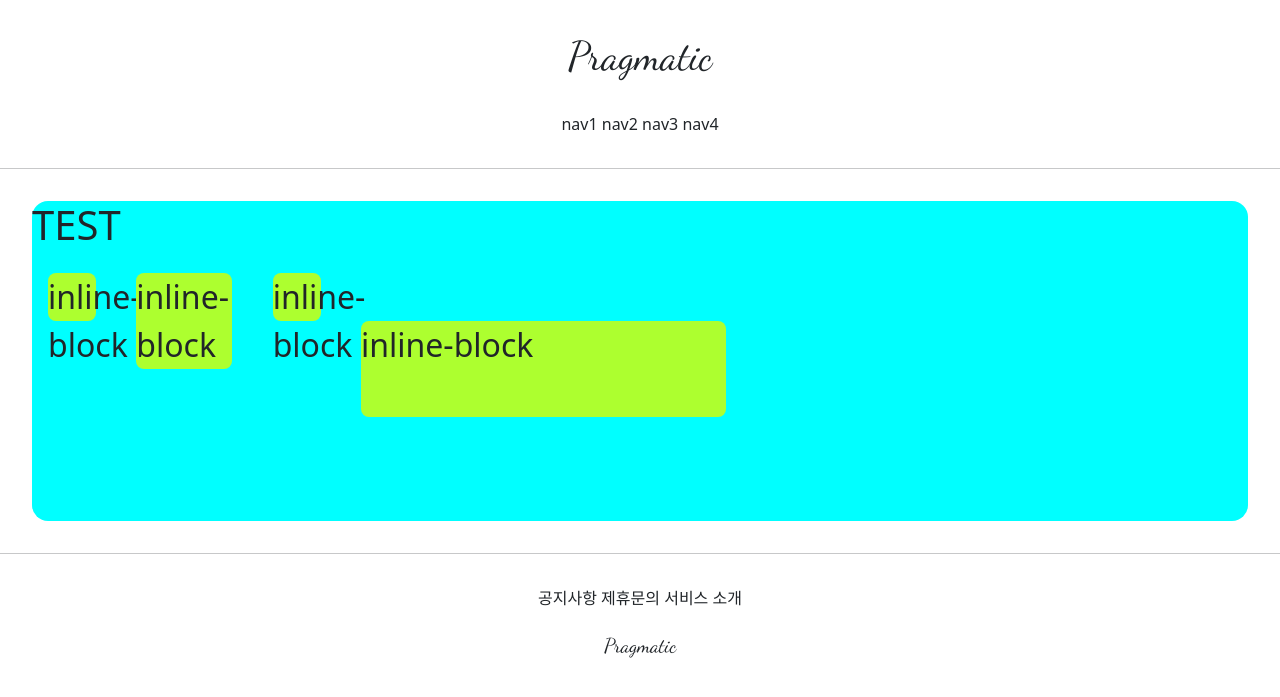
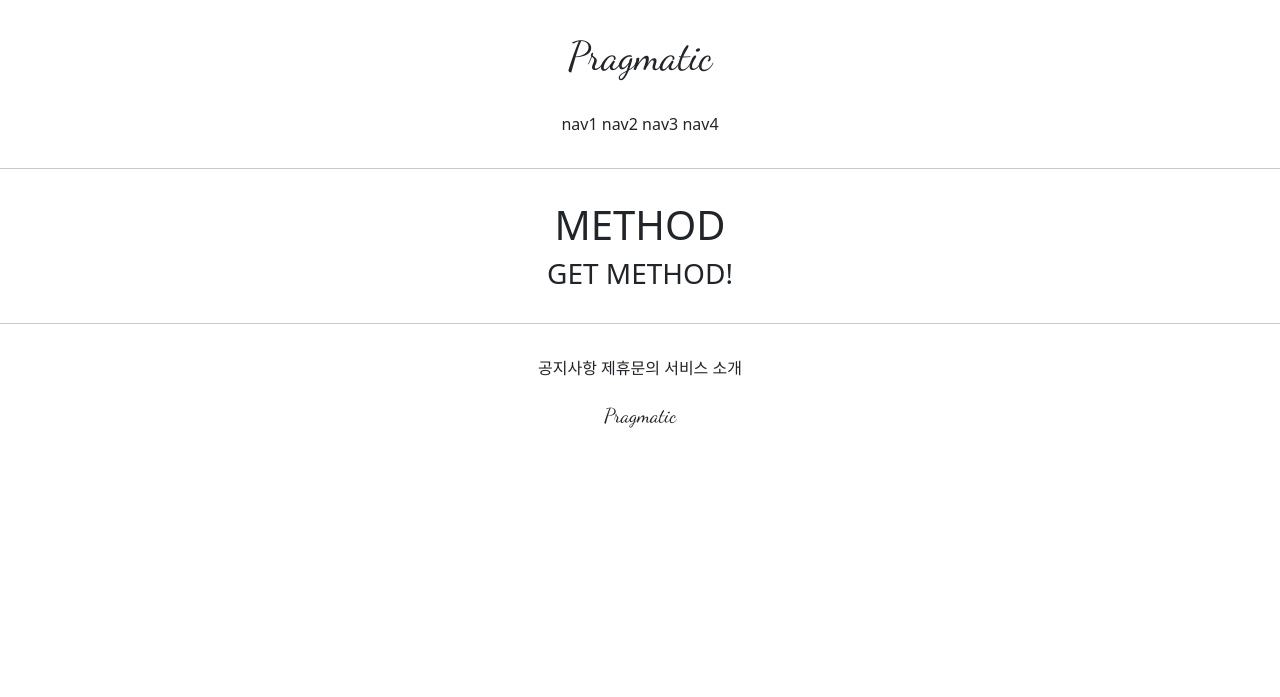
Before and after one commit to TTioTTi/gis_1ban, a Django app: page /account/hello_world/ in a window 1280 px wide. Shown: the top 697 px of the page. Run offline with Django 3.2, Linux system fonts and the light colour scheme; parts of the project's set-up code (start-up, migrations or seed data) failed here and were passed over.

Commit message:
7/8 1ban class commit 2

```diff
--- a/accountapp/templates/accountapp/hello_world.html
+++ b/accountapp/templates/accountapp/hello_world.html
@@ -2,24 +2,11 @@
 
 {% block content %}
 
-    <style>
-        .testing {
-            background-color: greenyellow;
-            display: inline-block;
-            margin: 1rem;
-            height: 48px;
-            width: 48px;
-            border-radius: .5rem;
-        }
-    </style>
+    <div style="margin: 2rem; text-align: center">
+        <h1>METHOD</h1>
 
-    <div style='height: 20rem; background-color: aqua; margin: 2rem; border-radius: 1rem;
-    font-size: 2rem;'>
-        <h1>TEST</h1>
-        <div class="testing" style = "height: 48px; width: 48px;">inline-block</div>
-        <div class="testing" style = "height: 3em; width: 3em;">inline-block</div>
-        <div class="testing" style = "height: 3rem; width: 3rem;">inline-block</div>
-        <div class="testing" style = "height: 30%; width: 30%;">inline-block</div>
+        <h3>{{ text }}</h3>
+
     </div>
 
 {% endblock %}
--- a/accountapp/views.py
+++ b/accountapp/views.py
@@ -5,4 +5,9 @@ from django.shortcuts import render
 
 
 def hello_world(request):
-    return render(request, 'accountapp/hello_world.html')
+    if request.method == 'POST':
+        return render(request, 'accountapp/hello_world.html',
+                      context={'text':'POST METHOD!'})
+    else:
+        return render(request, 'accountapp/hello_world.html',
+                      context={'text':'GET METHOD!'})
```
